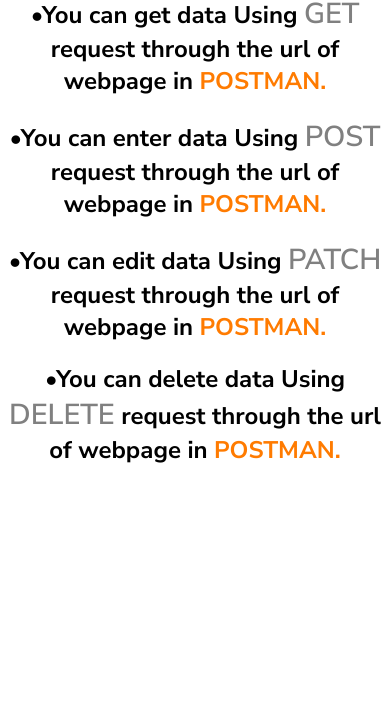
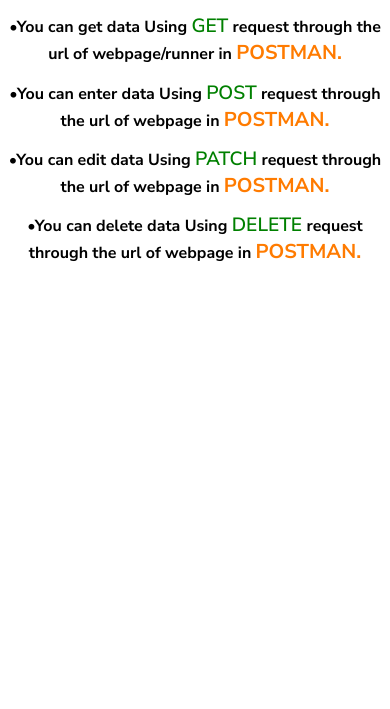
Before and after one commit to begonnerprogrammer/Rest-api-POSTMAN-, a website: page public/index.html in a window 390 px wide. Shown: the part 135-844 px from the top of the page. Drawn offline with Linux system fonts and the light colour scheme.

Commit message:
ui-changes

```diff
--- a/public/index.html
+++ b/public/index.html
@@ -8,7 +8,7 @@
 <style>
  @import url('https://fonts.googleapis.com/css2?family=Nunito+Sans:ital,opsz,wght@0,6..12,200..1000;1,6..12,200..1000&display=swap');
     .request{
-        color:gray;
+        color:green;
      font-size: larger;
      font-weight: 600;
     }
@@ -18,14 +18,30 @@
     .title{
         font-family: "Nunito Sans", sans-serif;
     }
+    .node{
+        color: green;
+    }
+    @media (max-width:768px){
+    .title{
+        font-size: 26px;
+    }
+    .heading{
+        font-size: 20px;
+    }
+    .point{
+        font-size: 16px;
+        margin-top: 5px;
+    }
+    }
 </style>
 <body>
     <div style="text-align: center;" class="title">
-        <h1 >Welcome To the complete Rest-Api.</h1>
-        <h2>&#8226;You can get data Using <span class="request">GET</span>  request through the url of webpage in <span class="heading">POSTMAN.</span> </h2>
-        <h2>&#8226;You can enter data Using <span class="request">POST</span> request through the url of webpage in <span class="heading">POSTMAN.</span></h2>
-        <h2>&#8226;You can edit data Using <span class="request">PATCH</span> request through the url of webpage in <span class="heading">POSTMAN.</span></h2>
-        <h2>&#8226;You can delete data Using <span class="request">DELETE</span> request through the url of webpage in <span class="heading">POSTMAN.</span></h2>
+        <h1 class="title">Welcome To the complete Rest-Api.</h1>
+        <h2 class="heading">Api is created using<span class="node"> Nodejs.</span></h2>
+                <h2 class="point">&#8226;You can get data Using <span class="request">GET</span>  request through the url of webpage/runner in <span class="heading">POSTMAN.</span> </h2>
+        <h2 class="point">&#8226;You can enter data Using <span class="request">POST</span> request through the url of webpage in <span class="heading">POSTMAN.</span></h2>
+        <h2 class="point">&#8226;You can edit data Using <span class="request">PATCH</span> request through the url of webpage in <span class="heading">POSTMAN.</span></h2>
+        <h2 class="point">&#8226;You can delete data Using <span class="request">DELETE</span> request through the url of webpage in <span class="heading">POSTMAN.</span></h2>
     </div>
 
 </body>
```
